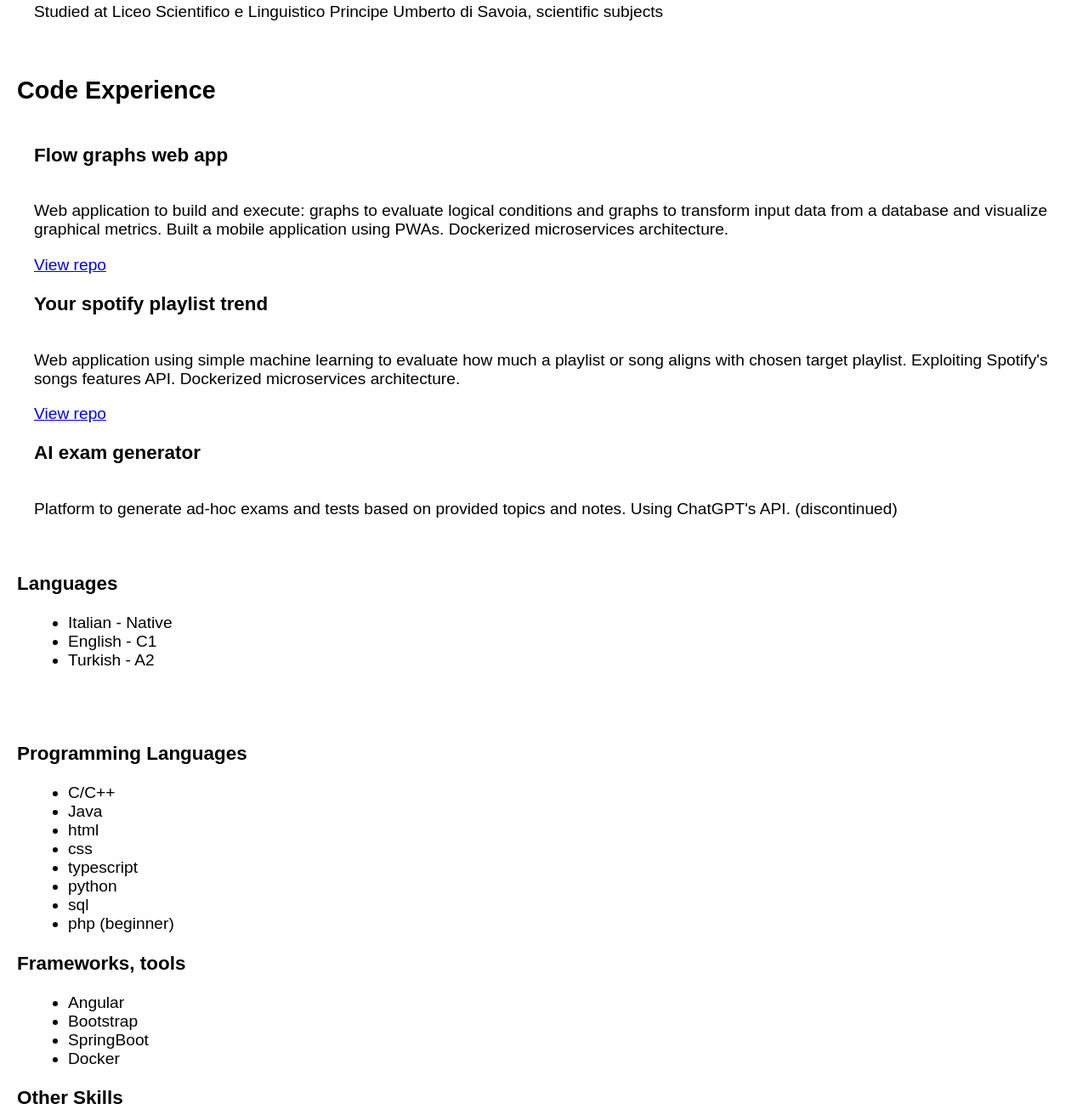
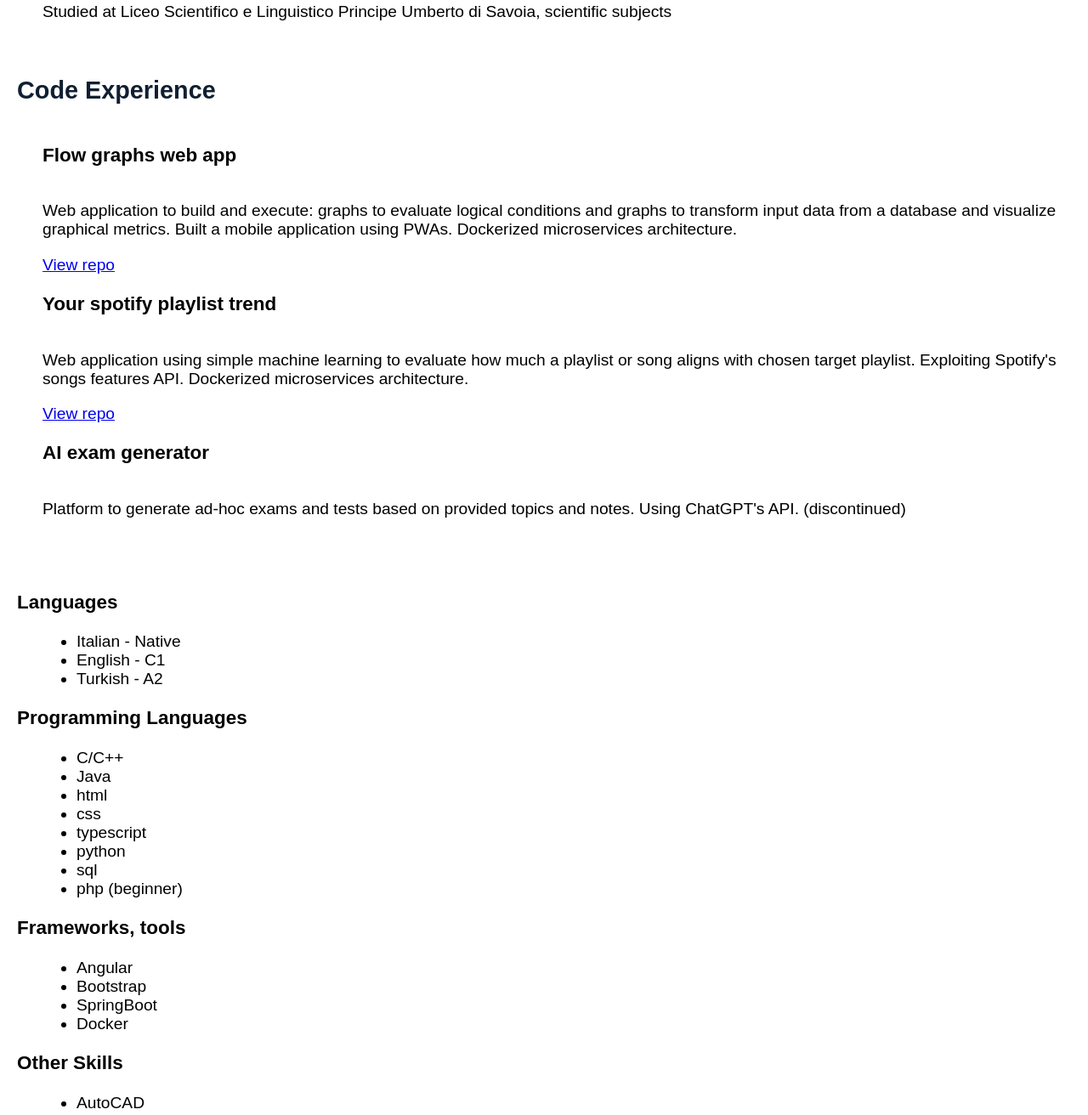
Before and after one commit to simone-05/cv, a plain HTML site: page index.html in a window 1280 px wide. Shown: the part 630-1942 px from the top of the page at 85% size. Drawn offline with Linux system fonts and the light colour scheme.

Commit message:
piu' indentazione e 2 heading colorati

```diff
--- a/index.html
+++ b/index.html
@@ -10,6 +10,9 @@
             font-family: sans-serif;
             font-size: 1.2em;
         }
+        .colored-head {
+            color: #101F31;
+        }
     </style>
 </head>
 
@@ -18,15 +21,15 @@
 
     <h1>Simone Laudani</h1>
 
-    <div style="margin-left: 10px">
+    <div style="margin-left: 20px">
         <p>Birth: 29-03-1999, Italy</p>
         <p>Email: <a href="mailto:simone.v.laudani@gmail.com">simone.v.laudani@gmail.com</a></p>
     </div>
 
     <br>
 
-    <h2>Education</h2>
-    <div style="margin-left: 20px;">
+    <h2 class="colored-head">Education</h2>
+    <div style="margin-left: 30px;">
 
         <div>
             <h3 style="display: inline-block;">Computer Science master degree (current)</h3>
@@ -46,22 +49,22 @@
     </div>
     <br>
 
-    <h2>Code Experience</h2>
-    <div style="margin-left: 20px;">
+    <h2 class="colored-head">Code Experience</h2>
+    <div style="margin-left: 30px;">
         <div>
             <h3 style="display: inline-block;">Flow graphs web app</h3>
             <p>Web application to build and execute: graphs to evaluate logical conditions and graphs to transform input
                 data from a database and visualize graphical metrics.
                 Built a mobile application using PWAs.
                 Dockerized microservices architecture.</p>
-            <a href="github.com/simone-05/thesis">View repo</a>
+            <a href="https://github.com/simone-05/thesis">View repo</a>
         </div>
         <div>
             <h3 style="display: inline-block;">Your spotify playlist trend</h3>
             <p>Web application using simple machine learning to evaluate how much a playlist or song aligns with chosen
                 target playlist. Exploiting Spotify's songs features API.
                 Dockerized microservices architecture.</p>
-            <a href="github.com/simone-05/tap_project">View repo</a>
+            <a href="https://github.com/simone-05/tap_project">View repo</a>
         </div>
         <div>
             <h3 style="display: inline-block;">AI exam generator</h3>
@@ -70,20 +73,19 @@
         </div>
     </div>
     <br>
+    <br>
 
     <h3>Languages</h3>
-    <div style="margin-left: 20px;">
+    <div style="margin-left: 30px;">
         <ul>
             <li>Italian - Native</li>
             <li>English - C1</li>
             <li>Turkish - A2</li>
         </ul>
     </div>
-    <br>
-    <br>
 
     <h3>Programming Languages</h3>
-    <div style="margin-left: 20px;">
+    <div style="margin-left: 30px;">
         <ul>
             <li>C/C++</li>
             <li>Java</li>
@@ -97,7 +99,7 @@
     </div>
 
     <h3>Frameworks, tools</h3>
-    <div style="margin-left: 20px;">
+    <div style="margin-left: 30px;">
         <ul>
             <li>Angular</li>
             <li>Bootstrap</li>
@@ -107,7 +109,7 @@
     </div>
 
     <h3>Other Skills</h3>
-    <div style="margin-left: 20px;">
+    <div style="margin-left: 30px;">
         <ul>
             <li>AutoCAD</li>
         </ul>
```
